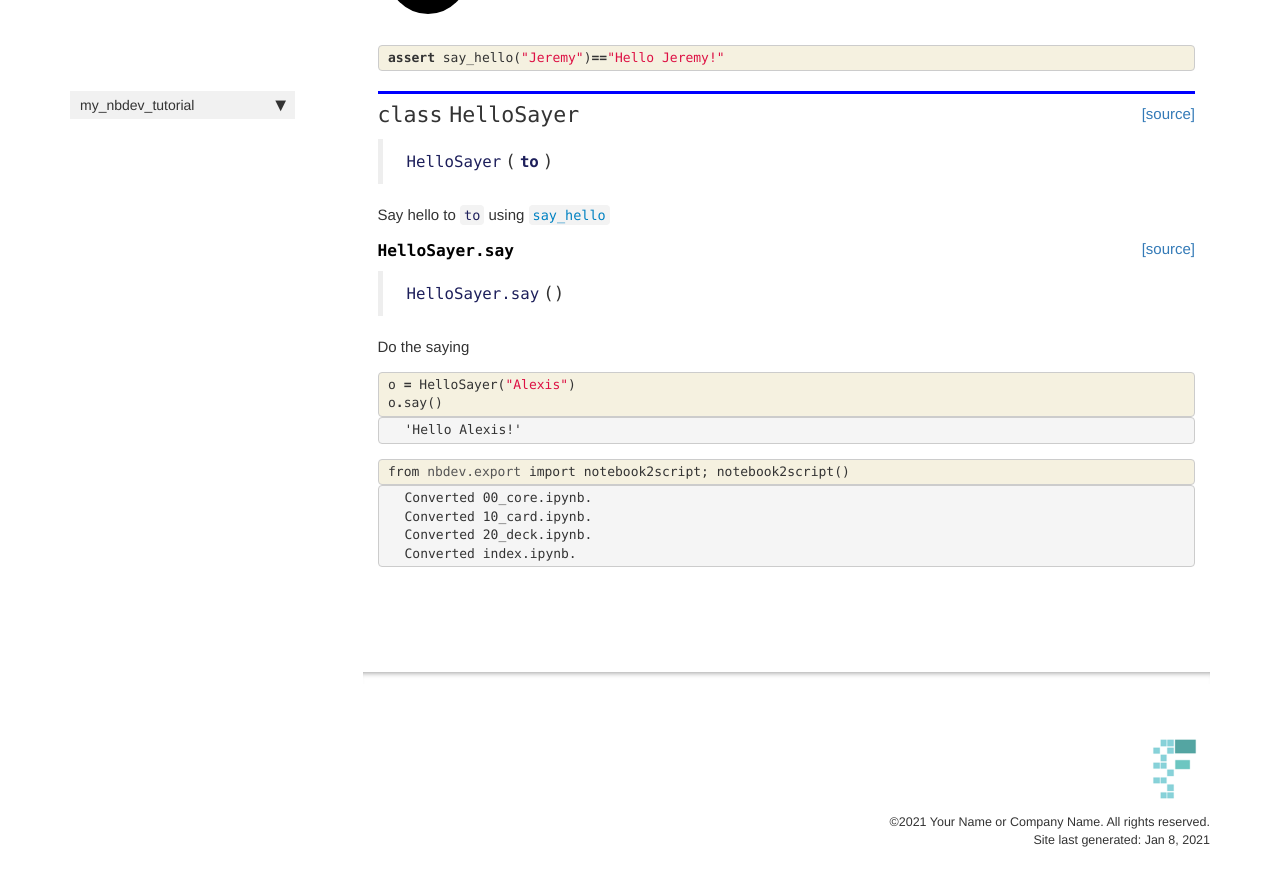
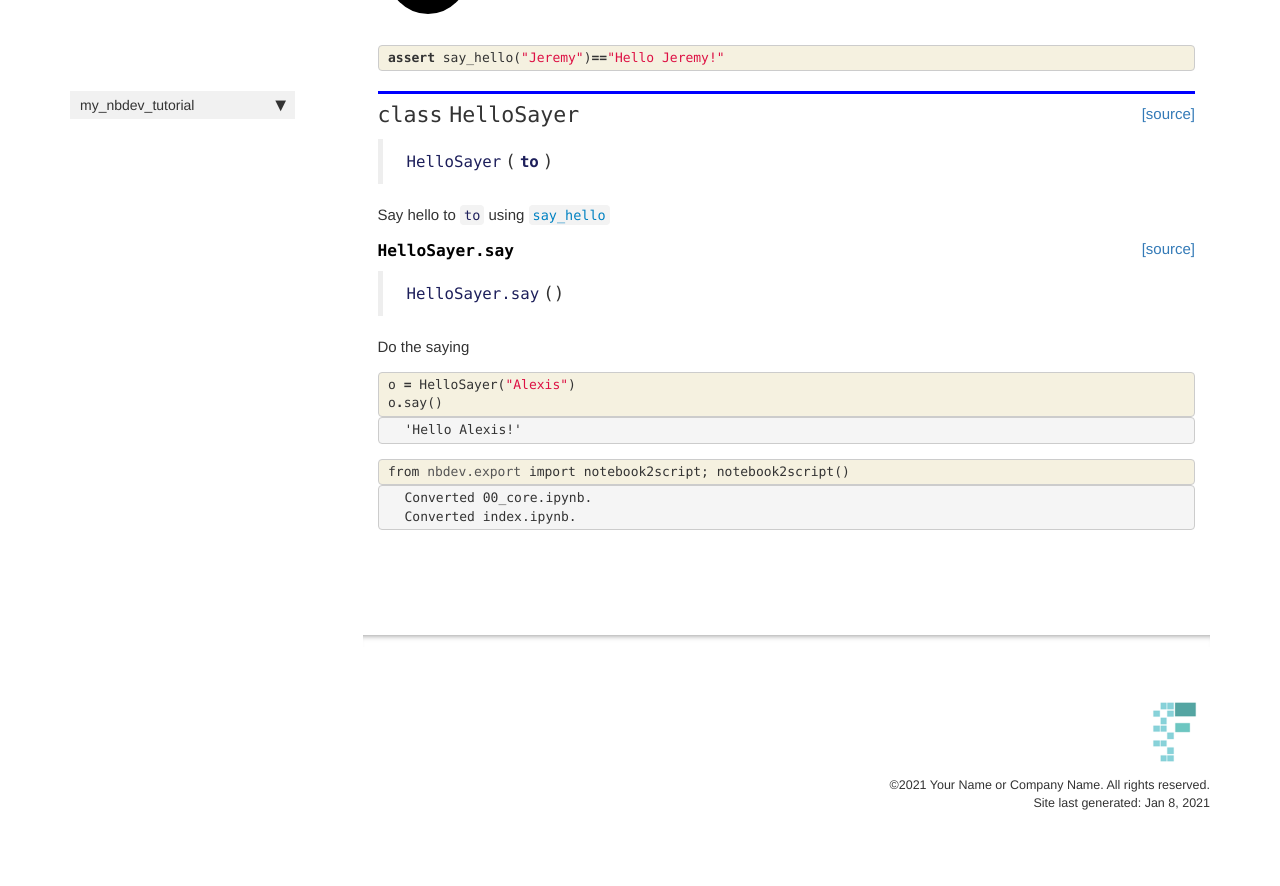
Before and after one commit to StephanRempel/my_nbdev_tutorial, a Jekyll site: the page built from docs/core.html, in a window 1280 px wide and 900 px high, scrolled down 763 px. Shown: the top 886 px of the window. Built offline with Jekyll 4.4.1, drawn with Linux system fonts in a browser that asks for light colours; nearby versions of some CDN libraries; comment, search, counter and statistics services are not loaded; after the commit the page ends 1626 px from its top, so only the background shows below that.

Commit message:
nahc force_all True

```diff
--- a/docs/core.html
+++ b/docs/core.html
@@ -1,6 +1,7 @@
 ---
 
 title: Core
+
 
 keywords: fastai
 sidebar: home_sidebar
@@ -50,13 +51,6 @@
 
 <div class="cell border-box-sizing code_cell rendered">
 
-</div>
-    {% endraw %}
-
-    {% raw %}
-
-<div class="cell border-box-sizing code_cell rendered">
-
 <div class="output_wrapper">
 <div class="output">
 
@@ -74,6 +68,13 @@
 
 </div>
 </div>
+
+</div>
+    {% endraw %}
+
+    {% raw %}
+
+<div class="cell border-box-sizing code_cell rendered">
 
 </div>
     {% endraw %}
@@ -181,13 +182,6 @@
 
 <div class="cell border-box-sizing code_cell rendered">
 
-</div>
-    {% endraw %}
-
-    {% raw %}
-
-<div class="cell border-box-sizing code_cell rendered">
-
 <div class="output_wrapper">
 <div class="output">
 
@@ -197,7 +191,7 @@
 <div class="output_markdown rendered_html output_subarea ">
 <h2 id="HelloSayer" class="doc_header"><code>class</code> <code>HelloSayer</code><a href="https://github.com/StephanRempel/my_nbdev_tutorial/tree/master/my_nbdev_tutorial/core.py#L11" class="source_link" style="float:right">[source]</a></h2><blockquote><p><code>HelloSayer</code>(<strong><code>to</code></strong>)</p>
 </blockquote>
-<p>Say hello to <code>to</code> using <a href="/my_nbdev_tutorial/core#say_hello"><code>say_hello</code></a></p>
+<p>Say hello to <code>to</code> using <a href="/my_nbdev_tutorial/core.html#say_hello"><code>say_hello</code></a></p>
 
 </div>
 
@@ -205,6 +199,13 @@
 
 </div>
 </div>
+
+</div>
+    {% endraw %}
+
+    {% raw %}
+
+<div class="cell border-box-sizing code_cell rendered">
 
 </div>
     {% endraw %}
@@ -289,8 +290,6 @@
 
 <div class="output_subarea output_stream output_stdout output_text">
 <pre>Converted 00_core.ipynb.
-Converted 10_card.ipynb.
-Converted 20_deck.ipynb.
 Converted index.ipynb.
 </pre>
 </div>
```
Also changed, not shown: docs/card.html (+9 -8 lines), docs/deck.html (+8 -7 lines).
